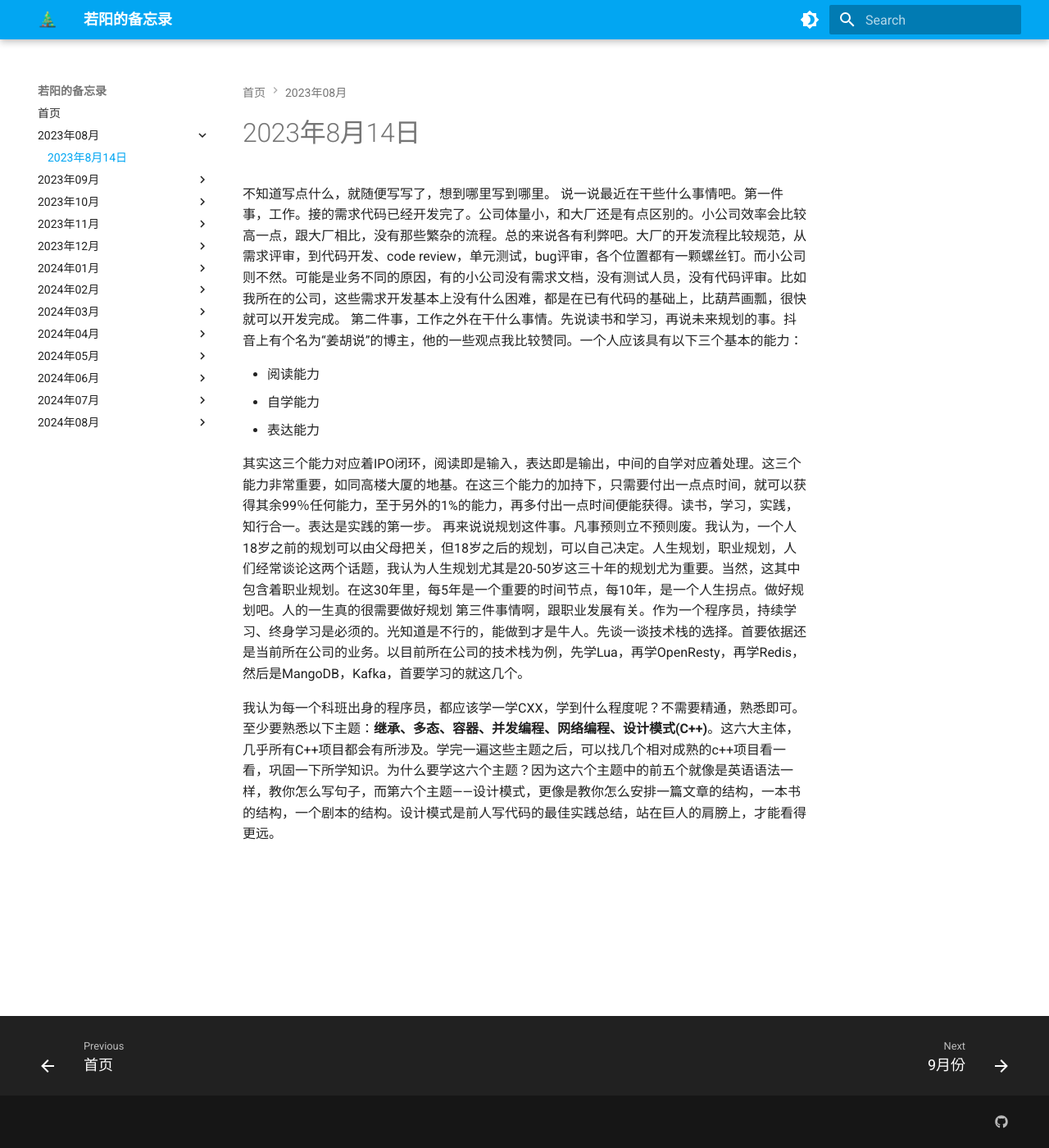
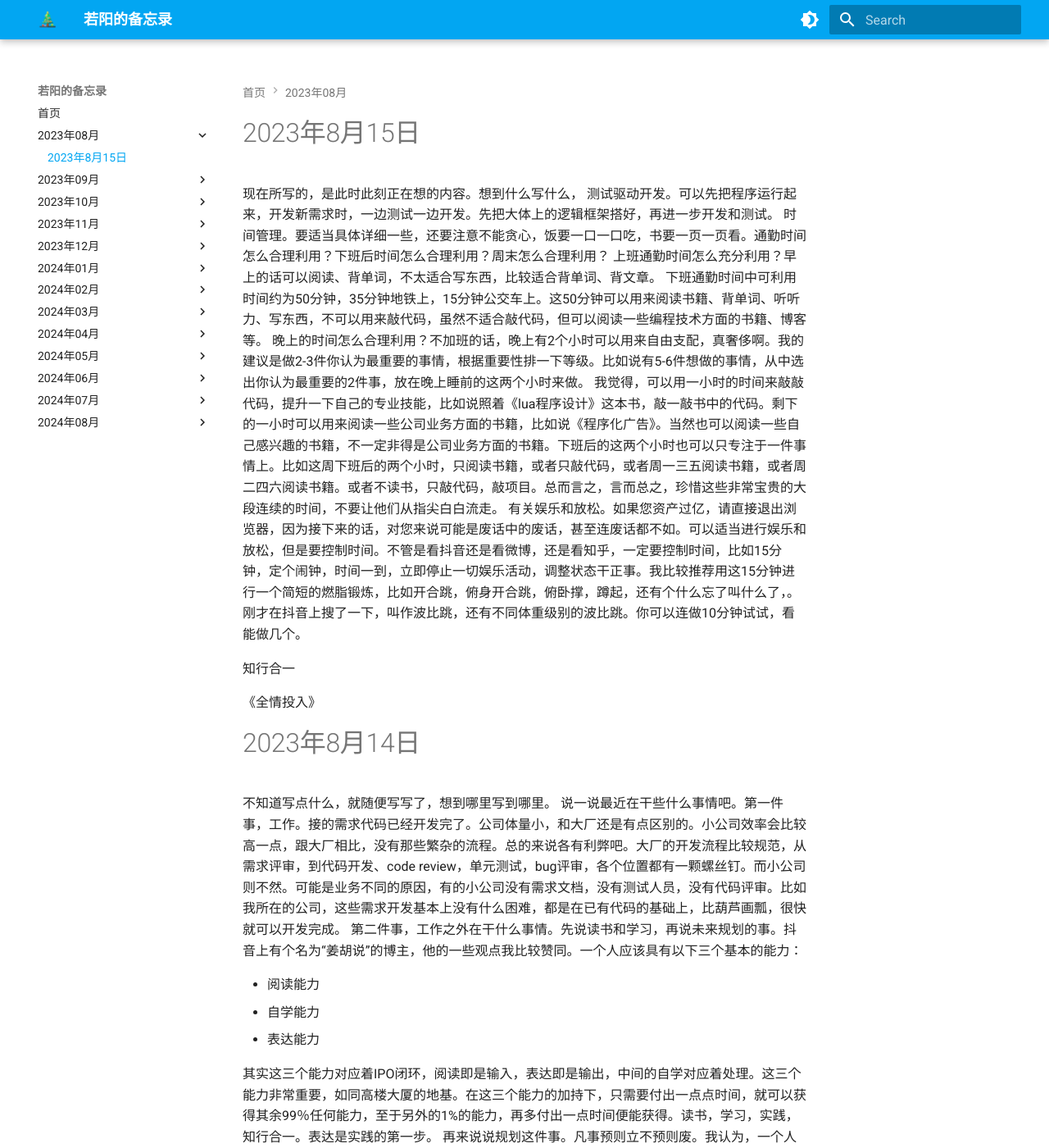
Before and after one commit to ruoyanglu/ruoyanglu.github.io, an MkDocs documentation site: the page built from docs/2023年08月/index.md, in a window 1280 px wide and 1400 px high. Shown: the whole window at 82% size. Built offline with MkDocs 1.6.1 and Material for MkDocs 9.7.7, drawn with Linux system fonts in a browser that asks for light colours.

```diff
--- a/docs/2023年08月/index.md
+++ b/docs/2023年08月/index.md
@@ -1,3 +1,18 @@
+# 2023年8月15日
+
+现在所写的，是此时此刻正在想的内容。想到什么写什么，
+测试驱动开发。可以先把程序运行起来，开发新需求时，一边测试一边开发。先把大体上的逻辑框架搭好，再进一步开发和测试。
+时间管理。要适当具体详细一些，还要注意不能贪心，饭要一口一口吃，书要一页一页看。通勤时间怎么合理利用？下班后时间怎么合理利用？周末怎么合理利用？
+上班通勤时间怎么充分利用？早上的话可以阅读、背单词，不太适合写东西，比较适合背单词、背文章。
+下班通勤时间中可利用时间约为50分钟，35分钟地铁上，15分钟公交车上。这50分钟可以用来阅读书籍、背单词、听听力、写东西，不可以用来敲代码，虽然不适合敲代码，但可以阅读一些编程技术方面的书籍、博客等。
+晚上的时间怎么合理利用？不加班的话，晚上有2个小时可以用来自由支配，真奢侈啊。我的建议是做2-3件你认为最重要的事情，根据重要性排一下等级。比如说有5-6件想做的事情，从中选出你认为最重要的2件事，放在晚上睡前的这两个小时来做。
+我觉得，可以用一小时的时间来敲敲代码，提升一下自己的专业技能，比如说照着《lua程序设计》这本书，敲一敲书中的代码。剩下的一小时可以用来阅读一些公司业务方面的书籍，比如说《程序化广告》。当然也可以阅读一些自己感兴趣的书籍，不一定非得是公司业务方面的书籍。下班后的这两个小时也可以只专注于一件事情上。比如这周下班后的两个小时，只阅读书籍，或者只敲代码，或者周一三五阅读书籍，或者周二四六阅读书籍。或者不读书，只敲代码，敲项目。总而言之，言而总之，珍惜这些非常宝贵的大段连续的时间，不要让他们从指尖白白流走。
+有关娱乐和放松。如果您资产过亿，请直接退出浏览器，因为接下来的话，对您来说可能是废话中的废话，甚至连废话都不如。可以适当进行娱乐和放松，但是要控制时间。不管是看抖音还是看微博，还是看知乎，一定要控制时间，比如15分钟，定个闹钟，时间一到，立即停止一切娱乐活动，调整状态干正事。我比较推荐用这15分钟进行一个简短的燃脂锻炼，比如开合跳，俯身开合跳，俯卧撑，蹲起，还有个什么忘了叫什么了，。刚才在抖音上搜了一下，叫作波比跳，还有不同体重级别的波比跳。你可以连做10分钟试试，看能做几个。
+
+知行合一
+
+《全情投入》
+
 # 2023年8月14日
 
 不知道写点什么，就随便写写了，想到哪里写到哪里。
```
